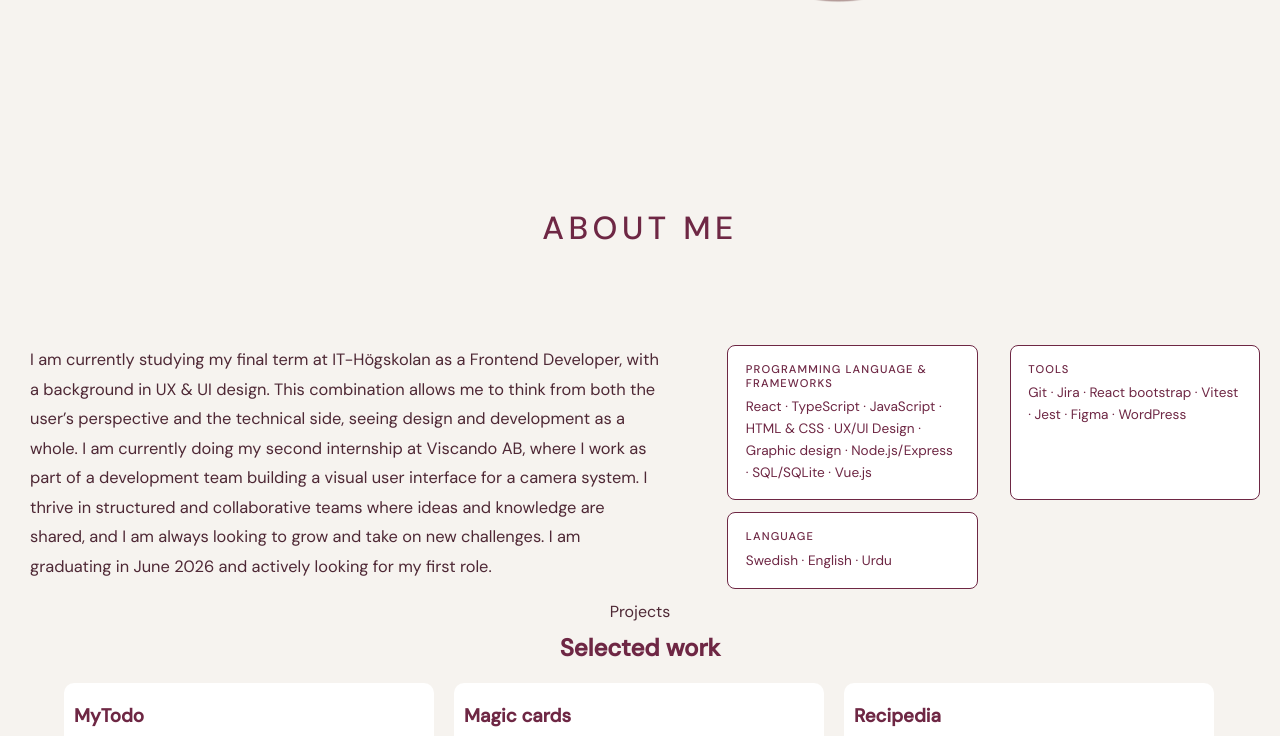
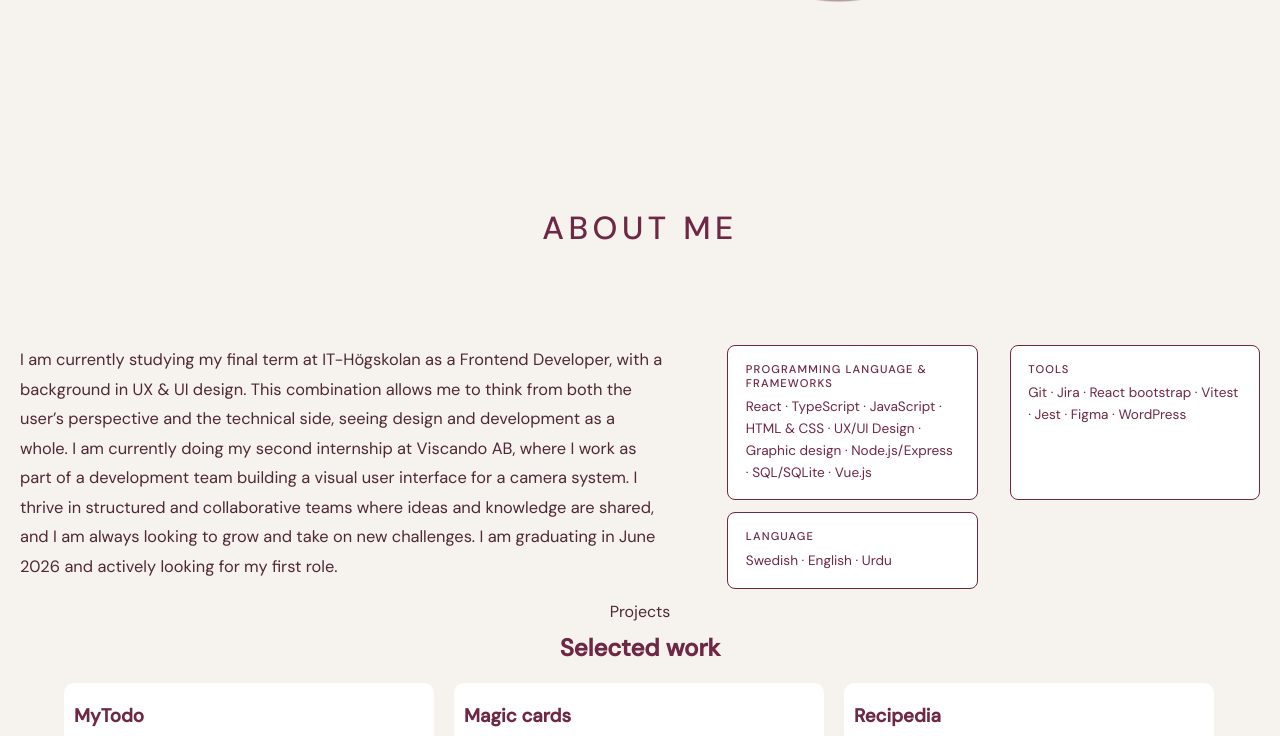
Before and after one commit to maryam891/Portfolio, a React (Vite) app: page / in a window 1280 px wide. Shown: the part 519-1255 px from the top of the page. Built offline with nearby package versions, Linux system fonts and the light colour scheme.

Commit message:
added less padding left to about text container

```diff
--- a/src/components/About.tsx
+++ b/src/components/About.tsx
@@ -15,7 +15,6 @@ export default function About() {
       <div className={"main-about-container"} >
         <div className={"about-text-container"}>
           <p>I am currently studying my final term at IT-Högskolan as a Frontend Developer, with a background in UX & UI design. This combination allows me to think from both the user’s perspective and the technical side, seeing design and development as a whole.
-
             I am currently doing my second internship at Viscando AB, where I work as part of a development team building a visual user interface for a camera system. I thrive in structured and collaborative teams where ideas and knowledge are shared, and I am always looking to grow and take on new challenges. I am graduating in June 2026 and actively looking for my first role.</p>
         </div>
         <div className={"skills-container"}>
--- a/src/css/About.css
+++ b/src/css/About.css
@@ -30,7 +30,7 @@
 }
 
 .about-text-container p {
-  padding-left: 30px;
+  padding-left: 20px;
   margin-bottom: 1.25rem;
   font-size: 1.025rem;
   line-height: 1.8;
```
